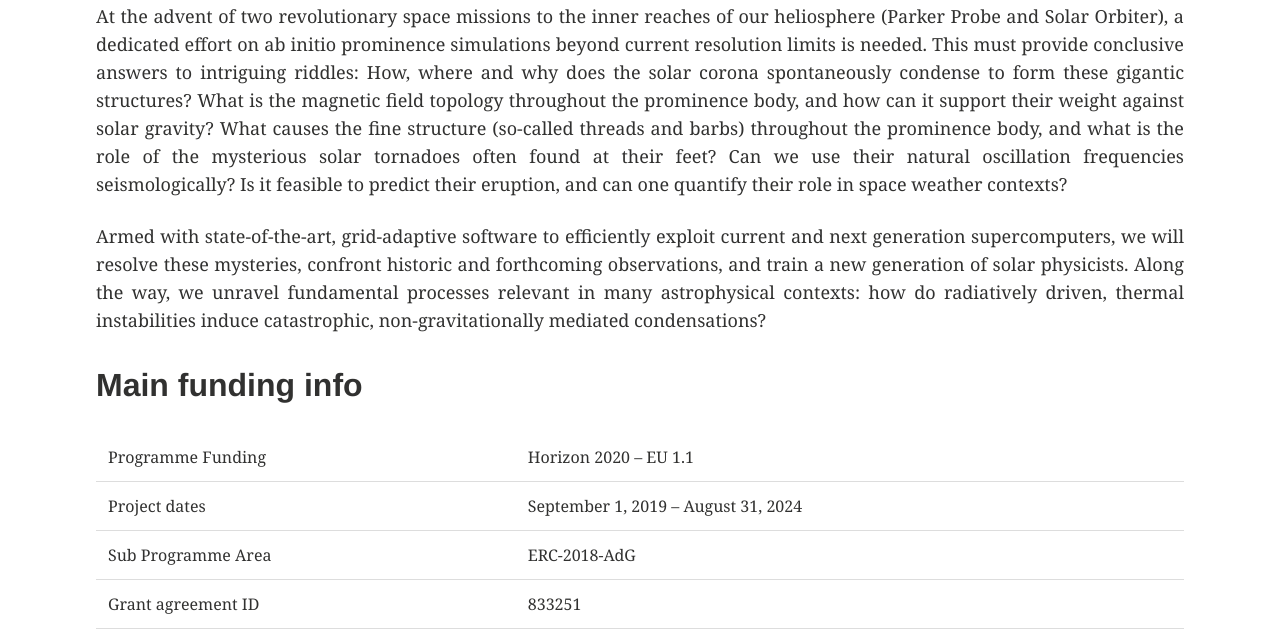
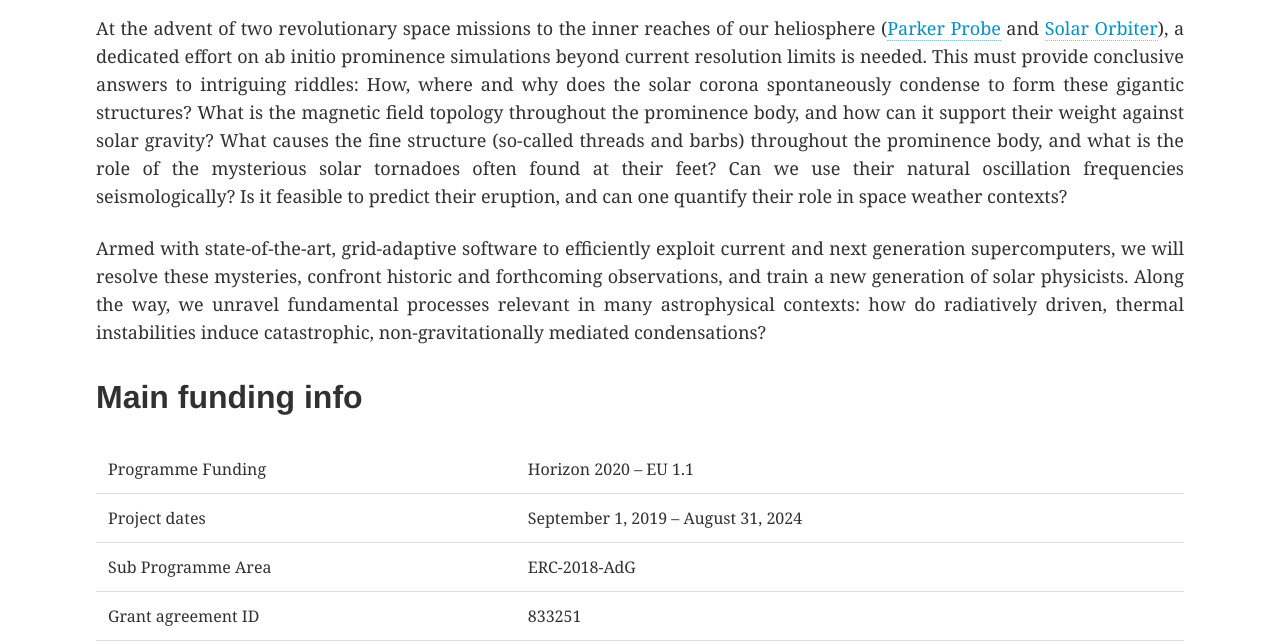
Before and after one commit to erc-prominent/erc-prominent.github.io, a Jekyll site: the page built from about/index.md, in a window 1280 px wide and 900 px high, scrolled down 899 px, cut to the strip 256-900 px from the top of the window. Built offline with Jekyll 4.4.1, drawn with Linux system fonts in a browser that asks for light colours; some of the changed lines change nothing that is shown.

Commit message:
<iframe width="854" height="576" src="https://www.youtube.com/embed/P1fncphLJ0o" title="Grand Daddy eruption" frameborder="0" allow="accelerometer; autoplay; clipboard-write; encrypted-media; gyroscope; picture-in-picture" allowfullscreen></iframe>2 added website info

```diff
--- a/about/index.md
+++ b/about/index.md
@@ -5,11 +5,12 @@
 share: false
 ---
 
-<iframe width="854" height="576" src="https://www.youtube.com/embed/P1fncphLJ0o" title="Grand Daddy eruption" frameborder="0" allow="accelerometer; autoplay; clipboard-write; encrypted-media; gyroscope; picture-in-picture" allowfullscreen></iframe>
 
 The most spectacular solar eruptions recorded in history - such as the Grand Daddy Prominence eruption on the 4th of June 1946 - invariably involve the violent ejection of a prominence: a giant, cool and dense plasma cloud that formed spontaneously within the million-degree solar corona. The role of the dominant prominence mass in all magnetically mediated coronal mass ejections is poorly understood, and yet a typical prominence easily outweighs our Earth population in mass (and the Earth itself in size). While they pervade the solar corona in all shapes and sizes, surprisingly little is known on their formation and ultimate disappearance.
 
-At the advent of two revolutionary space missions to the inner reaches of our heliosphere (Parker Probe and Solar Orbiter), a dedicated effort on ab initio prominence simulations beyond current resolution limits is needed. This must provide conclusive answers to intriguing riddles: How, where and why does the solar corona spontaneously condense to form these gigantic structures? What is the magnetic field topology throughout the prominence body, and how can it support their weight against solar gravity? What causes the fine structure (so-called threads and barbs) throughout the prominence body, and what is the role of the mysterious solar tornadoes often found at their feet? Can we use their natural oscillation frequencies seismologically? Is it feasible to predict their eruption, and can one quantify their role in space weather contexts?
+<iframe width="854" height="576" src="https://www.youtube.com/embed/P1fncphLJ0o" title="Grand Daddy eruption" frameborder="0" allow="accelerometer; autoplay; clipboard-write; encrypted-media; gyroscope; picture-in-picture" allowfullscreen></iframe>
+
+At the advent of two revolutionary space missions to the inner reaches of our heliosphere ([Parker Probe](https://www.nasa.gov/content/goddard/parker-solar-probe) and [Solar Orbiter](https://www.esa.int/Science_Exploration/Space_Science/Solar_Orbiter)), a dedicated effort on ab initio prominence simulations beyond current resolution limits is needed. This must provide conclusive answers to intriguing riddles: How, where and why does the solar corona spontaneously condense to form these gigantic structures? What is the magnetic field topology throughout the prominence body, and how can it support their weight against solar gravity? What causes the fine structure (so-called threads and barbs) throughout the prominence body, and what is the role of the mysterious solar tornadoes often found at their feet? Can we use their natural oscillation frequencies seismologically? Is it feasible to predict their eruption, and can one quantify their role in space weather contexts?
 
 Armed with state-of-the-art, grid-adaptive software to efficiently exploit current and next generation supercomputers, we will resolve these mysteries, confront historic and forthcoming observations, and train a new generation of solar physicists. Along the way, we unravel fundamental processes relevant in many astrophysical contexts: how do radiatively driven, thermal instabilities induce catastrophic, non-gravitationally mediated condensations?
 
```
